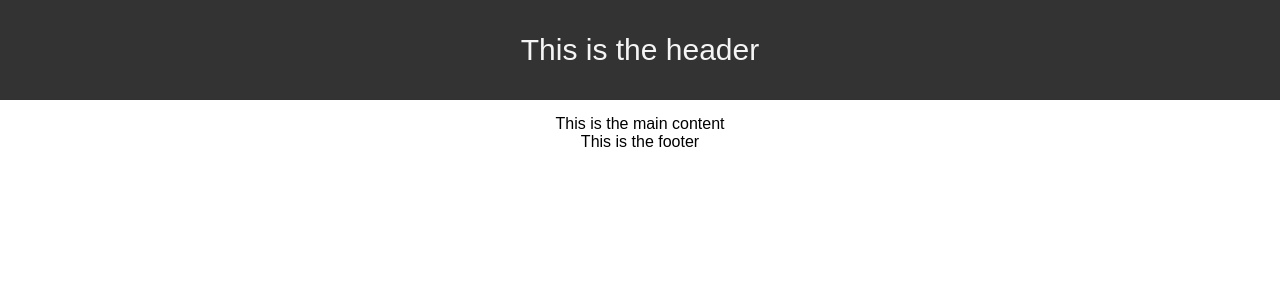
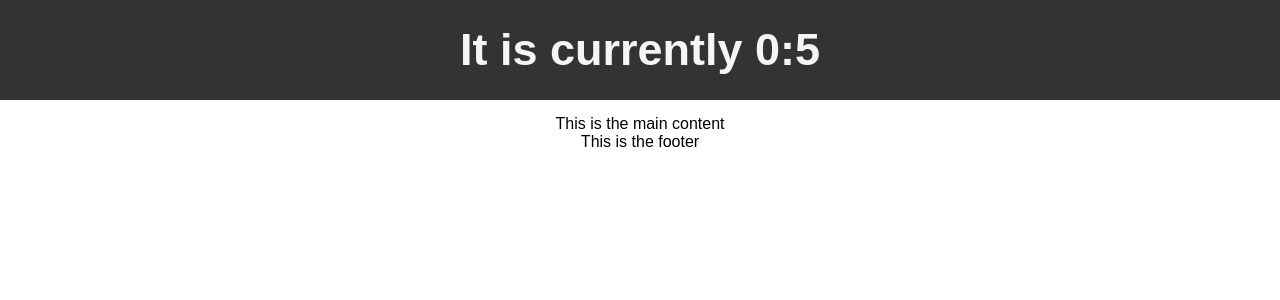
Before and after one commit to SincerelyBrittany/scrimba-react-practice, a React (Create React App) app: page / in a window 1280 px wide. Shown: the top 300 px of the page. Built offline with nearby package versions, Linux system fonts and the light colour scheme.

Commit message:
adds time and date to header

```diff
--- a/src/components/Header.js
+++ b/src/components/Header.js
@@ -1,6 +1,22 @@
 export default function Header() {
+  const date = new Date()
+  const hour = date.getHours()
+
+function getCurrentTime(){
+  if(hour < 13){
+    return "good morning"
+  } else if (hour < 13 && hour > 17){
+    return "good afternoon"
+  } else {
+    return "good evening"
+  }
+}
+
   return (
   <header className="navbar">
-  This is the header
+  {/* <h1> {getCurrentTime()} </h1> */}
+        <br />
+    <h2>It is currently {`${date.getHours() % 12}:${date.getMinutes()}`} </h2>
+      <br />
   </header>)
 }
```
